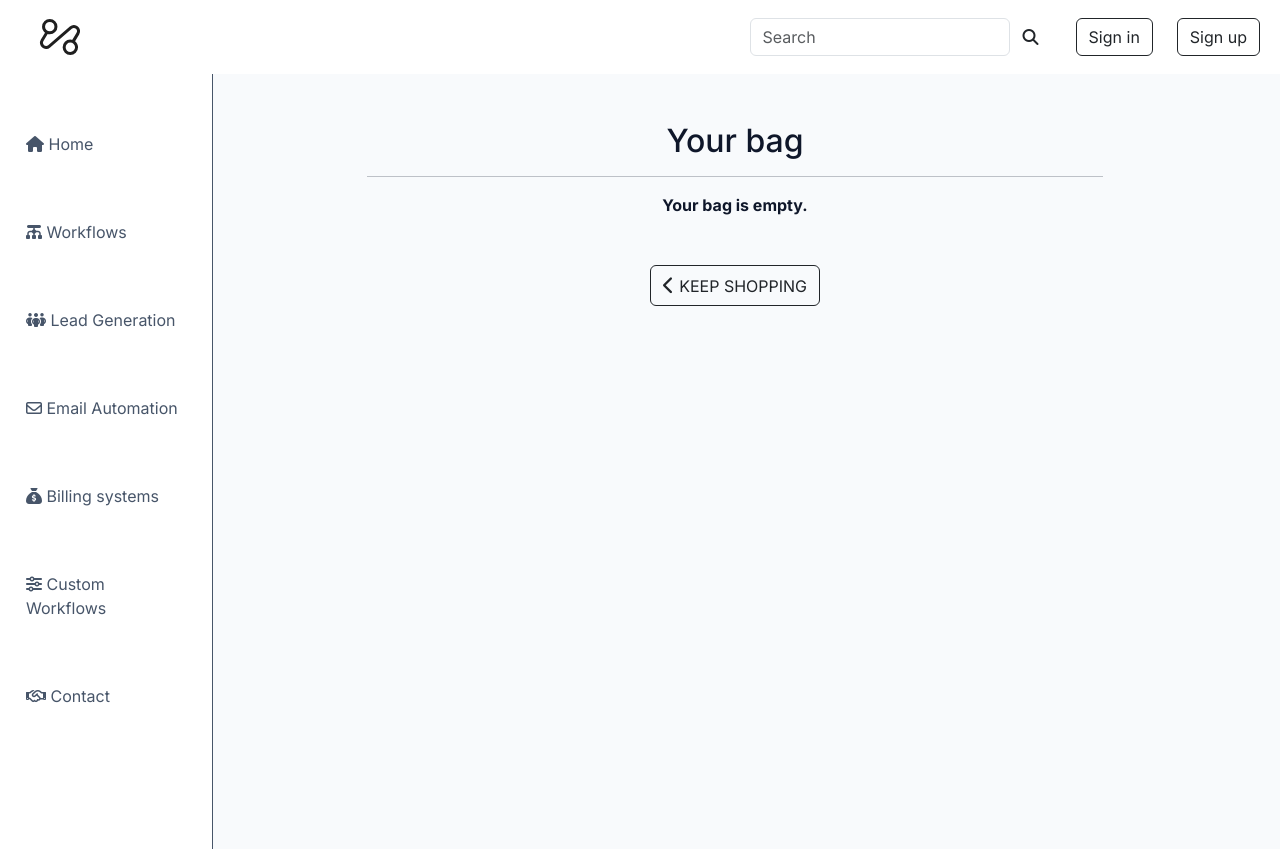
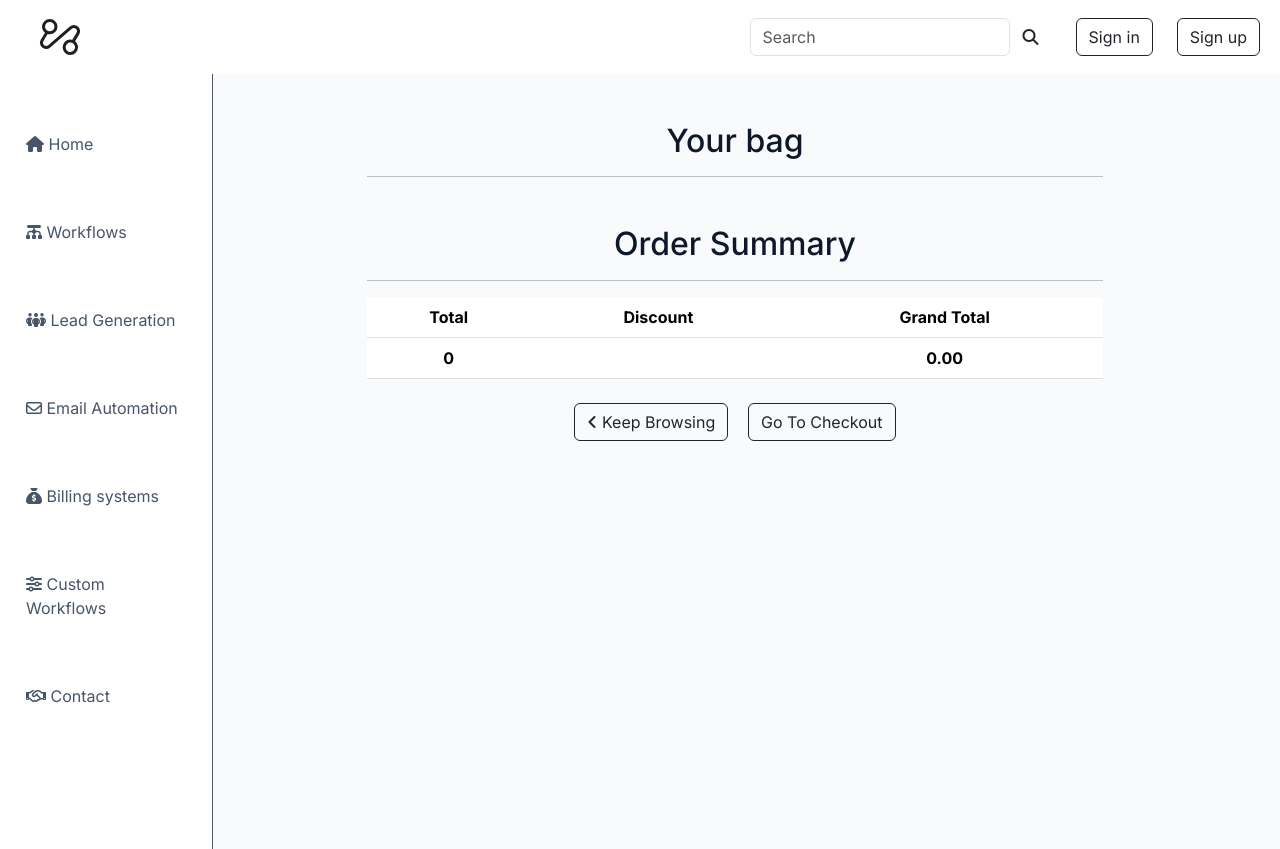
Before and after one commit to Karla-Stein/opsiflow, a Django app: page /bag/ in a window 1280 px wide. Shown: the top 849 px of the page. Run offline with Django 4.2, Linux system fonts and the light colour scheme; some libraries are stand-ins or nearby versions.

Commit message:
Add add-to-bag functionality and style bag page

```diff
--- /dev/null
+++ b/bag/contexts.py
@@ -0,0 +1,43 @@
+from decimal import Decimal
+from django.conf import settings
+from django.shortcuts import get_object_or_404
+from products.models import ProductOption
+
+
+def bag_contents(request):
+
+    bag_items = []
+    total = 0
+    diy_count = 0
+    product_count = 0
+    bag = request.session.get('bag', {})
+
+    # check items in bag
+    for product_option_pk in bag.keys():
+        product_count += 1
+        product_option = get_object_or_404(ProductOption, pk=product_option_pk)
+        total += product_option.unit_price
+        if product_option.name == "DIY Template":
+            diy_count += 1
+
+        bag_items.append({
+            'product_option': product_option,
+        })
+
+    if diy_count >= 3:
+        bundle_discount = total * Decimal(settings.BUNDLE_DISCOUNT / 100)
+    else:
+        bundle_discount = 0
+
+    grand_total = total - bundle_discount
+
+    context = {
+        'bag_items': bag_items,
+        'diy_count': diy_count,
+        'product_count': product_count,
+        'bundle_discount': bundle_discount,
+        'total': total,
+        'grand_total': grand_total
+    }
+
+    return context
--- a/bag/templates/bag/bag.html
+++ b/bag/templates/bag/bag.html
@@ -4,24 +4,61 @@
 {% block content %}
 <div class="container">
     <div class="row justify-content-center">
-        <div class="col-8 offset-lg-2 text-center mt-5">
-            <h2>Your bag</h2>
+        <div class="col-12 col-md-10 col-lg-8 offset-lg-2 text-center mt-5">
+             <h2>Your bag</h2>
             <hr>
-        </div>
-        <div class="col-8 offset-lg-2 text-center">
              {% if bag_items %}
-                    <div class="table-responsive rounded"></div>
-                {% else %}
-                    <p class="mb-5">Your bag is empty.</p>
-                    <a href="{% url 'products' %}" class="btn btn-outline-dark rounded">
-                        <span class="icon">
-                            <i class="fas fa-chevron-left"></i>
-                        </span>
-                        <span class="text-uppercase">Keep Shopping</span>
-                    </a>
-                {% endif %}
+             {% for item in bag_items %}
+            <div class="card my-4 w-100 ">
+                <div class="card-body container checkout-card">
+                    <div class="row align-items-center justify-content-center">
+                        <div class="col-12 col-md-6 col-lg-3">
+                            <img class="w-100" src="{{ item.product_option.product.image.url }}" alt="{{ item.product_option.product.name }}">
+                        </div>
+                        <div class="col-12 col-md-8 col-lg-7">
+                            <p class="card-title"><strong>{{item.product_option.product.name}}</strong></p><hr>
+                            <h6 class="card-subtitle mb-2 text-body-secondary">{{item.product_option.name}}</h6>
+                            <p>{{item.product_option.unit_price}}</p>
+                        </div>
+                        <div class="col-12 col-md-6 col-lg-2">
+                            <a href="#" class="card-link"><i class="fa-solid fa-trash-can"></i>
+                            </a>
+                            <a href="#" class="card-link">Change
+                            </a>
+                        </div>
+                 </div>
+                 </div>
+            </div>
+            {% endfor %}
+            {% endif %}
+            <div class="mt-5">
+                 <h2>Order Summary</h2>
+            <hr>
+            </div>
+            <div class="table-responsive">
+                <table class="table">
+                    <thead>
+                        <th>Total</th>
+                        <th>Discount</th>
+                        <th>Grand Total</th>
+                    </thead>
+                    <tr>
+                        <td>{{total}}</td>
+                        <td>
+                            {% if bundle_discount %}
+                            - {{ bundle_discount|floatformat:2 }}
+                            {% endif %}
+                        </td>
+                        <td>{{ grand_total|floatformat:2}}</td>
+                    </tr>
+                </table>
+            </div>
+            <div class="mb-5">
+                <a href="" class="btn btn-outline-dark mt-2 mx-2" type="button"><i class="fa-solid fa-angle-left"></i>  Keep Browsing</a>
+                <a href="" class="btn btn-outline-dark mt-2 mx-2" type="button">Go To Checkout</a>
+            </div>
+
         </div>
     </div>
 </div>
-
 {% endblock %}
--- a/bag/urls.py
+++ b/bag/urls.py
@@ -2,5 +2,7 @@ from django.urls import path
 from . import views
 
 urlpatterns = [
-     path('', views.view_bag, name='bag')
+     path('', views.view_bag, name='bag'),
+     path('add-to-bag/', views.add_to_bag,
+          name='add_to_bag')
 ]
--- a/bag/views.py
+++ b/bag/views.py
@@ -1,4 +1,8 @@
-from django.shortcuts import render
+from django.shortcuts import render, get_object_or_404, redirect
+from django.contrib import messages
+
+from products.models import ProductOption
+
 
 # Create your views here.
 
@@ -11,3 +15,21 @@ def view_bag(request):
         request,
         'bag/bag.html'
     )
+
+
+def add_to_bag(request):
+    selected_option_pk = request.POST.get('selected_option_pk')
+    selected_option = get_object_or_404(ProductOption,
+                                        pk=selected_option_pk)
+    redirect_url = request.POST.get('redirect_url')
+
+    bag = request.session.get('bag', {})
+
+    if selected_option_pk in list(bag.keys()):
+        messages.warning(request, f'{selected_option} already in your bag')
+    else:
+        bag[selected_option_pk] = 1
+        messages.success(request, f'{selected_option} was added to your bag')
+
+    request.session['bag'] = bag
+    return redirect(redirect_url)
--- a/opsiflow/settings.py
+++ b/opsiflow/settings.py
@@ -77,6 +77,7 @@ TEMPLATES = [
                 'django.template.context_processors.request',
                 'django.contrib.auth.context_processors.auth',
                 'django.contrib.messages.context_processors.messages',
+                'bag.contexts.bag_contents',
             ],
         },
     },
@@ -150,6 +151,8 @@ STATICFILES_DIRS = [BASE_DIR / "static"]
 MEDIA_URL = '/media/'
 MEDIA_ROOT = os.path.join(BASE_DIR, 'media')
 
+BUNDLE_DISCOUNT = 15
+
 # Default primary key field type
 # https://docs.djangoproject.com/en/4.2/ref/settings/#default-auto-field
 
--- a/products/views.py
+++ b/products/views.py
@@ -51,11 +51,13 @@ def product_detail(request, pk):
     queryset = Product.objects.all()
     product = get_object_or_404(queryset, pk=pk)
     product_option = product.options.all()
+    selected_option = product_option.first()
 
     return render(
         request,
         'products/product_detail.html',
         {'product': product,
-         'product_option': product_option}
+         'product_option': product_option,
+         'selected_option': selected_option}
 
     )
--- a/static/css/base.css
+++ b/static/css/base.css
@@ -32,6 +32,15 @@ body {
     font-family: var(--secondary-font);
     font-weight: 300;
     font-size: larger;
+}
+
+.card{
+    border-radius: 20px;
+}
+
+.checkout-card{
+    background-color: var(--primary-background);
+    border-radius: 20px;
 }
 
 /* Navbar */
--- a/templates/base.html
+++ b/templates/base.html
@@ -58,8 +58,7 @@
                         <a class="nav-link" href="{% url 'products' %}">Workflows</a>
                     </li>
                     <li class="nav-item dropdown">
-                        <a class="nav-link" href="#" role="button" data-bs-toggle="dropdown"
-                            aria-expanded="false">
+                        <a class="nav-link" href="#" role="button" data-bs-toggle="dropdown" aria-expanded="false">
                             Categories
                         </a>
                         <div class="dropdown-menu">
@@ -93,8 +92,15 @@
                     </div>
                     <!-- shopping bag  -->
                     <div class="d-flex flex-column">
-                        <a id='bag-icon' class="nav-link icon" href="{% url 'bag' %}"> <i class="fa-solid fa-bag-shopping"></i></a>
-                        <span class="text-muted"><small>$0.00</small></span>
+                        <a id='bag-icon' class="nav-link icon" href="{% url 'bag' %}"> <i
+                                class="fa-solid fa-bag-shopping"></i></a>
+                        <span class="text-muted"><small>
+                            {% if total %}
+                                ${{ grand_total|floatformat:2 }}
+                            {% else %}
+                                $0.00
+                            {% endif %}
+                        </small></span>
                     </div>
                     {% endif%}
                     <form class="d-flex align-items-center my-lg-0" method="GET" action="{% url 'products' %}">
```
Also changed, not shown: products/static/products/js/product_details.js (+10 -0 lines), products/templates/products/product_detail.html (+9 -2 lines).
